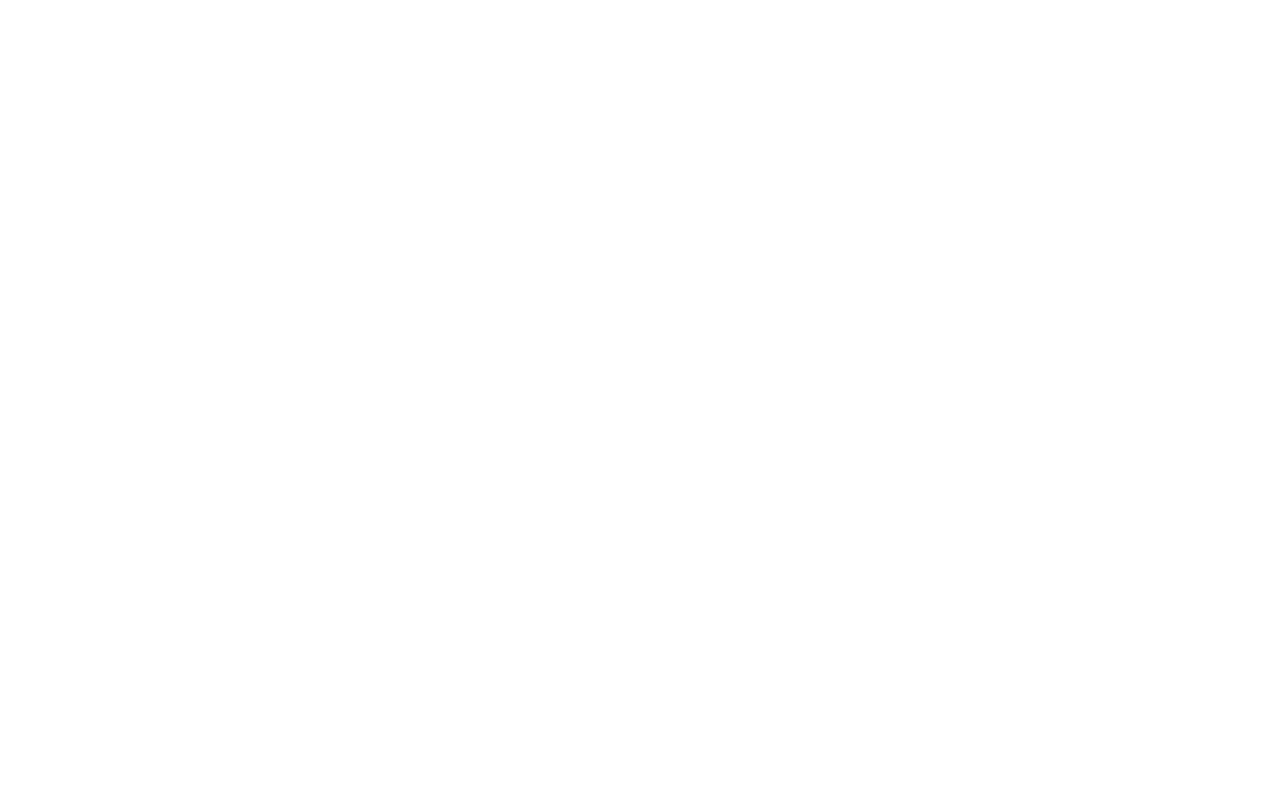
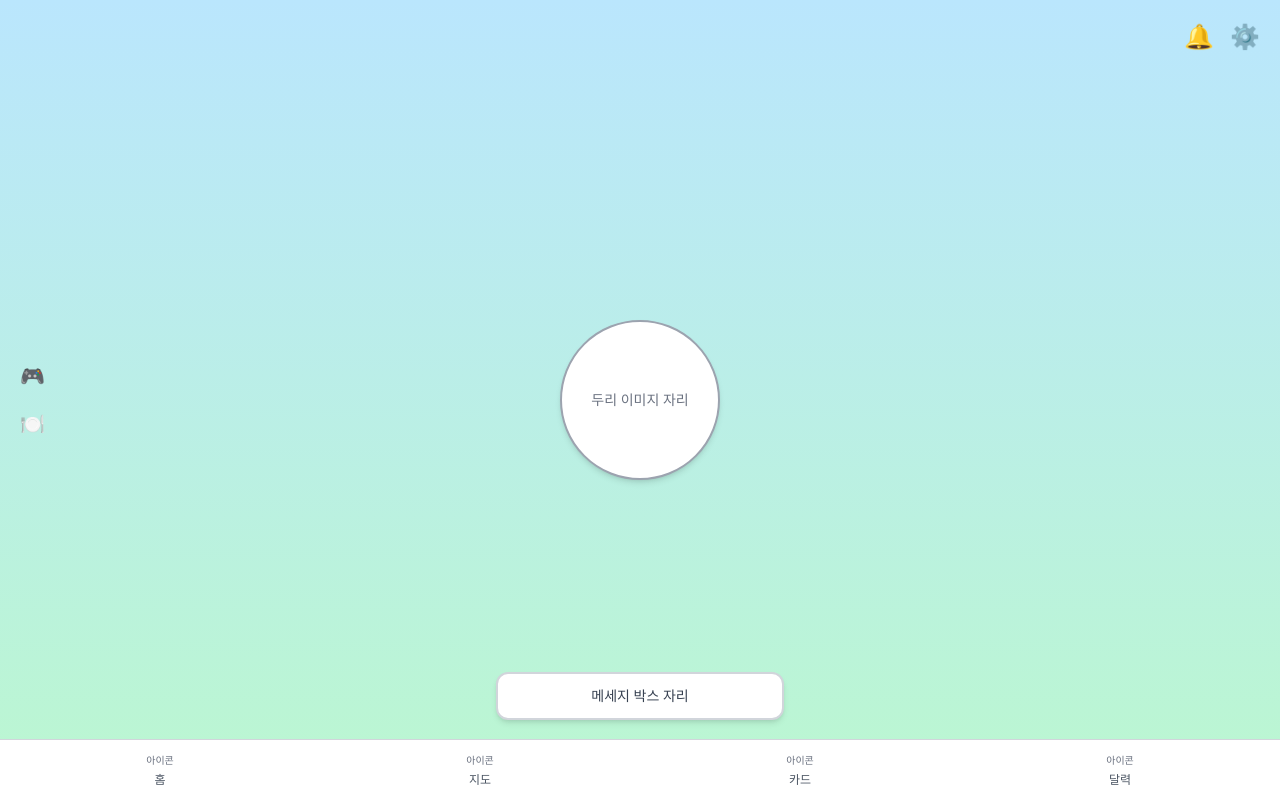
Before and after one commit to Woori-Doori/WooriDoori-FE, a React (Vite) app: page / in a window 1280 px wide. Built offline with nearby package versions, Linux system fonts and the light colour scheme.

Commit message:
[feat] #14 - App.tsx에 Home 연결

```diff
--- a/src/App.tsx
+++ b/src/App.tsx
@@ -1,4 +1,5 @@
 import styled from "styled-components";
+import Home from "./pages/Home";
 
 
 const AppContainer = styled.div`
@@ -11,7 +12,7 @@
 const App: React.FC = () => {
   return (
     <AppContainer>
-
+      <Home />
     </AppContainer>
   );
 };
```
